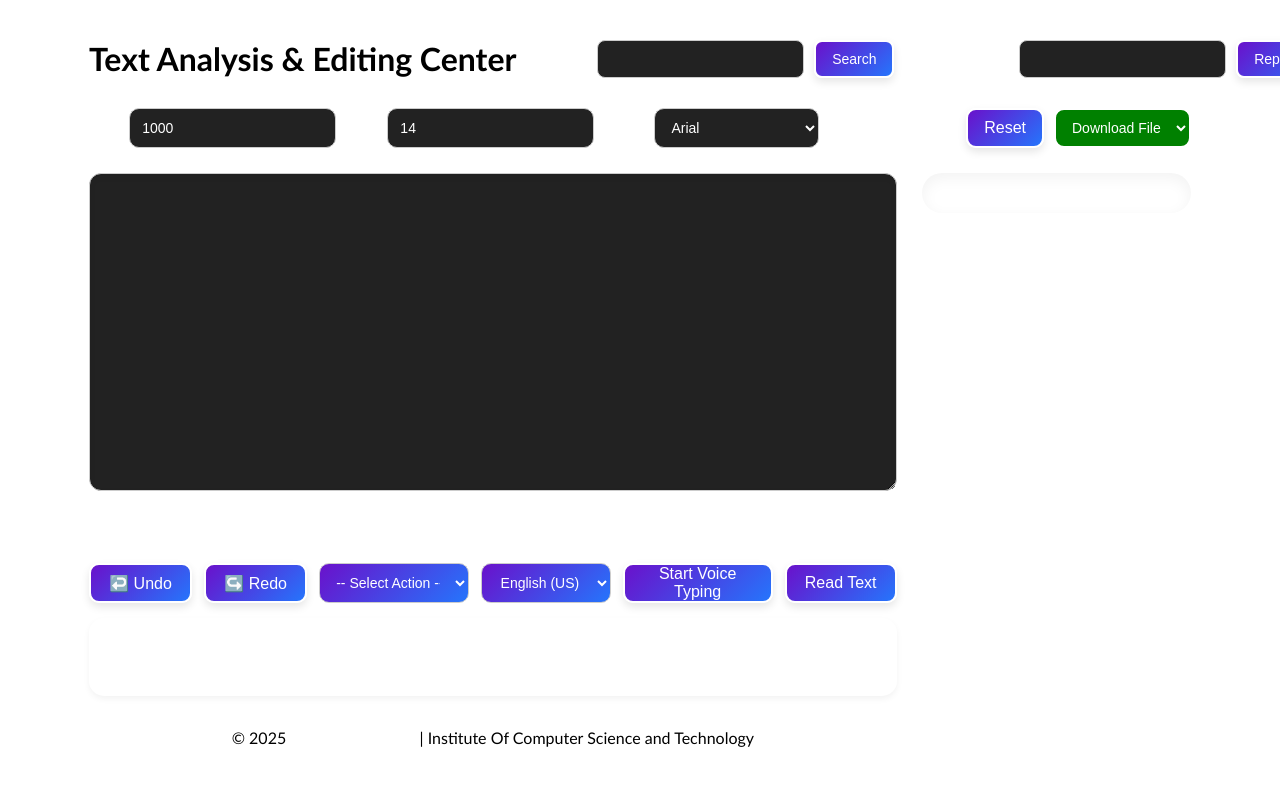
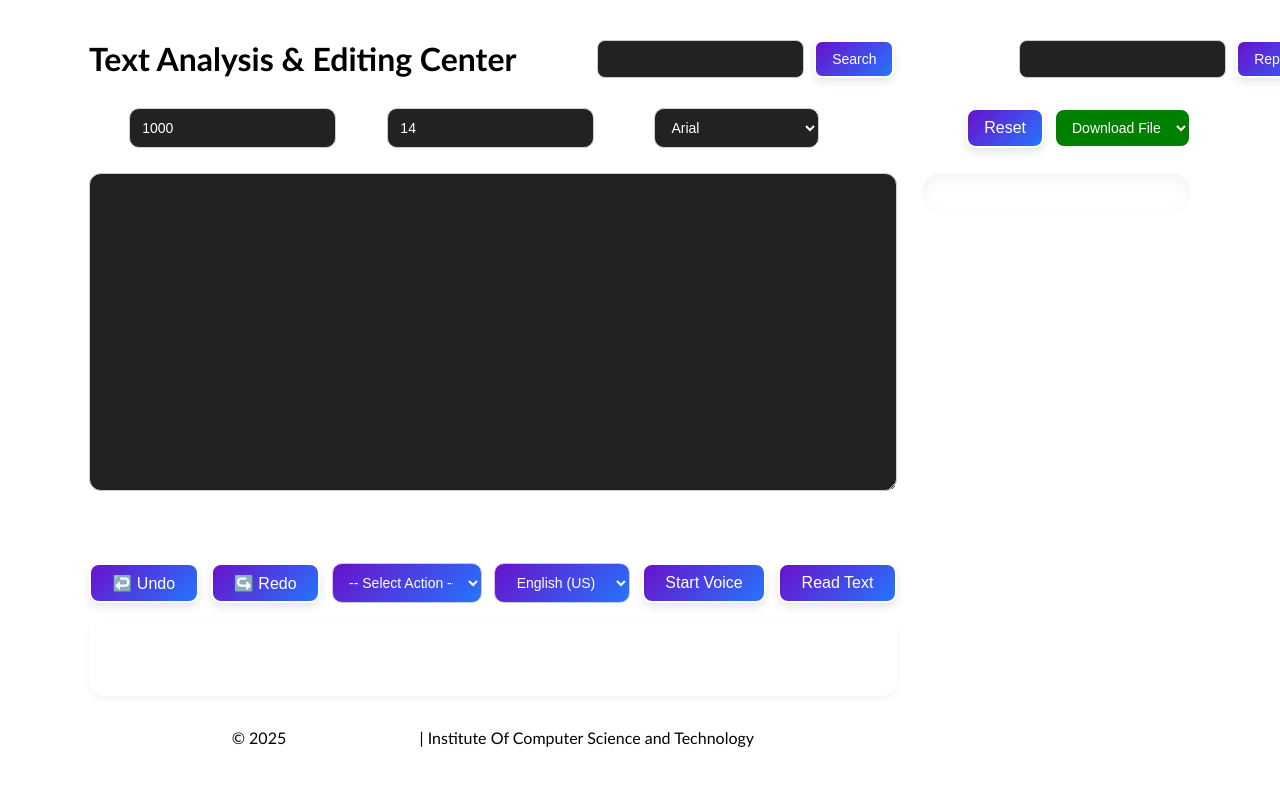
Before and after one commit to MostafaRaihan/Text-Analysis-and-Editing-Center, a React (Vite) app: page / in a window 1280 px wide. Shown: the top 786 px of the page. Built offline with nearby package versions, Linux system fonts and the light colour scheme.

Commit message:
Update App.jsx

```diff
--- a/src/App.jsx
+++ b/src/App.jsx
@@ -74,6 +74,7 @@ export default function App() {
     setFindWord("");
     setReplaceWord("");
     setVoiceLang("en-US");
+
   };
 
   // ------------------ Word Frequencies ------------------
@@ -397,7 +398,7 @@ const stopListening = () => {
         <div className="left-section">
           <div className="word-cloud">
             {Object.entries(wordFrequencies)
-              .slice(0, 1000)
+              .slice(0, charLimit)
               .map(([word, count]) => (
                 <span
                   key={word}
@@ -465,7 +466,7 @@ const stopListening = () => {
                 <option value="fr-FR">French</option>
               </select>
               <button onClick={isListening ? stopListening : startListening}>
-                {isListening ? "Stop Voice Typing" : "Start Voice Typing"}
+                {isListening ? "Stop Voice" : "Start Voice"}
               </button>
               <button onClick={speakText}>Read Text</button>
             </div>
@@ -473,7 +474,7 @@ const stopListening = () => {
 
           <div className="preview" ref={previewRef}>
             <h2>Live Preview</h2>
-            <div style={{ whiteSpace: "pre-wrap", textAlign: "left" }}>
+            <div style={{ whiteSpace: "pre-wrap", textAlign: "left",fontSize: fontSize + "px", fontFamily }}>
               {renderPreview()}
             </div>
           </div>
@@ -491,7 +492,7 @@ const stopListening = () => {
       <div className="left-section section-left-2">
         <div className="word-cloud">
           {Object.entries(wordFrequencies)
-            .slice(0, 1000)
+            .slice(0, charLimit)
             .map(([word, count]) => (
               <span
                 key={word}
```
